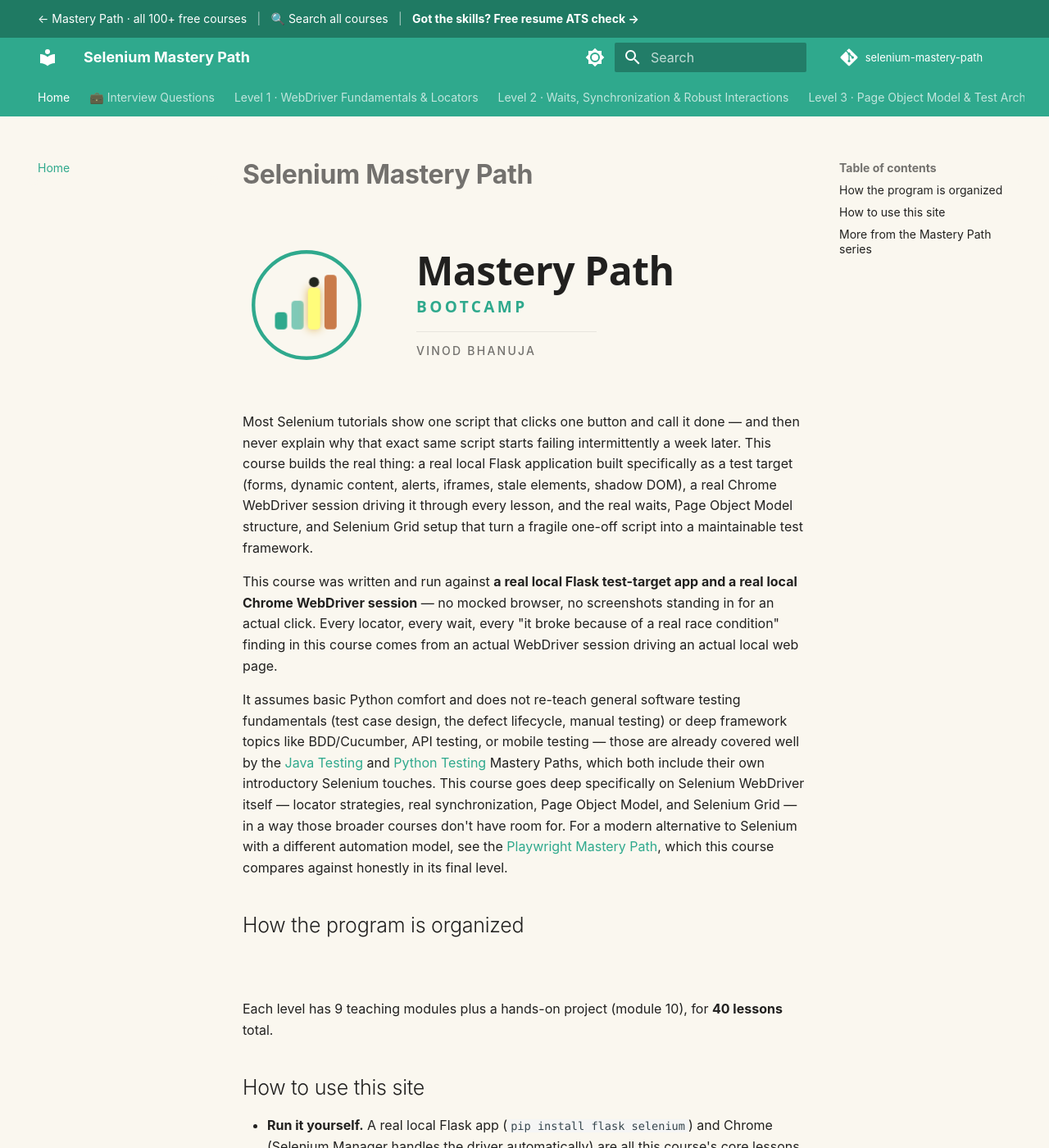
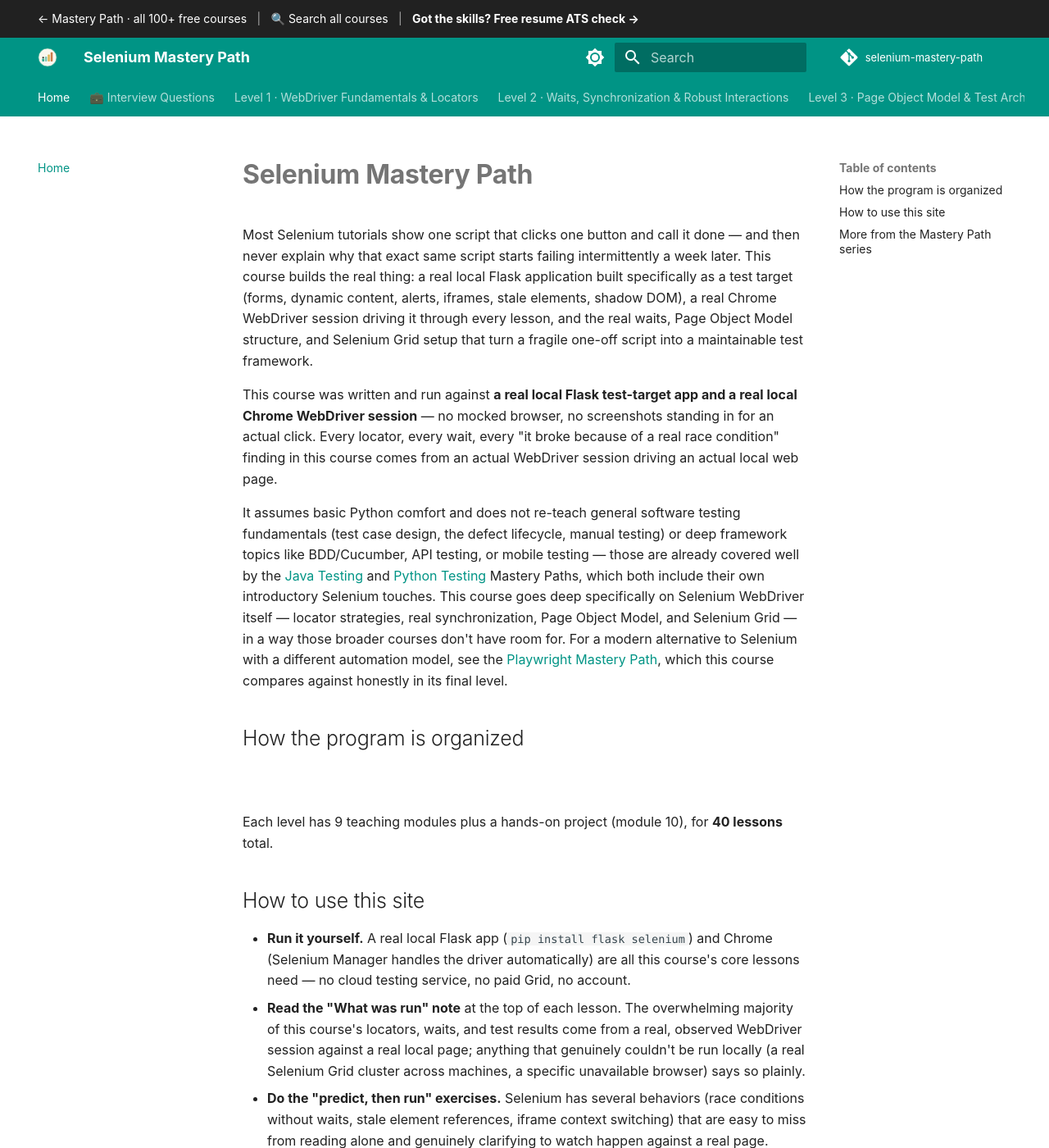
Before and after one commit to SIGILIPELLI/selenium-mastery-path, an MkDocs documentation site: the page built from docs/index.md, in a window 1280 px wide and 1400 px high. Shown: the whole window at 82% size. Built offline with MkDocs 1.6.1 and Material for MkDocs 9.7.7, drawn with Linux system fonts in a browser that asks for light colours; comment, search, counter and statistics services are not loaded.

Commit message:
New look: the Mastery Path homepage's colours, font and header (shared course.css)
- loads Plus Jakarta Sans and learnmasterypath.com/assets/course.css from the shared template
- removes the old beige/mint palette block and the Bootcamp lockup (a course hero replaces it)
- brand logo with circle, theme colour variables instead of hard-coded teal, 404 course count

Co-Authored-By: Claude Opus 5.5 <noreply@anthropic.com>

```diff
--- a/docs/index.md
+++ b/docs/index.md
@@ -4,26 +4,6 @@ description: "Free Selenium WebDriver course: 40 lessons on locators, waits, Pag
 ---
 
 # Selenium Mastery Path
-
-<div class="mp-hero-lockup">
-  <div class="mp-hero-globe">
-    <svg viewBox="0 0 160 160" class="mp-globe-svg mp-mark">
-      <circle cx="80" cy="80" r="74" fill="var(--md-default-bg-color, #FAF7EF)" stroke="#2FA98D" stroke-width="5"/>
-      <rect class="mp-bar mp-bar-1" x="36" y="90" width="17" height="24" rx="5" fill="#2FA98D"/>
-      <rect class="mp-bar mp-bar-2" x="59" y="74" width="17" height="40" rx="5" fill="#7FC9B7"/>
-      <rect class="mp-bar mp-bar-3" x="82" y="56" width="17" height="58" rx="5" fill="#E0B457"/>
-      <rect class="mp-bar mp-bar-4" x="105" y="38" width="17" height="76" rx="5" fill="#C97B4A"/>
-      <circle class="mp-dot" cx="44.5" cy="82" r="7" fill="#22261f"/>
-    </svg>
-  </div>
-  <div class="mp-hero-divider"></div>
-  <div class="mp-hero-text">
-    <div class="mp-hero-title">Mastery Path</div>
-    <div class="mp-hero-sub">BOOTCAMP</div>
-    <div class="mp-hero-rule"></div>
-    <div class="mp-hero-byline">VINOD BHANUJA</div>
-  </div>
-</div>
 
 Most Selenium tutorials show one script that clicks one button and call it done — and then never explain why
 that exact same script starts failing intermittently a week later. This course builds the real thing: a real
--- a/docs/overrides/404.html
+++ b/docs/overrides/404.html
@@ -6,7 +6,7 @@
   <p>That link is broken, or the page moved. Try one of these instead:</p>
   <p class="mp-404-actions">
     <a href="{{ config.site_url }}" class="md-button md-button--primary">← Back to {{ config.site_name }}</a>
-    <a href="https://learnmasterypath.com/" class="md-button">Search all 98 courses</a>
+    <a href="https://learnmasterypath.com/" class="md-button">Browse all 100+ free courses</a>
   </p>
 </div>
 <style>
--- a/docs/overrides/main.html
+++ b/docs/overrides/main.html
@@ -107,7 +107,6 @@
   }
   </script>
   <style>
-    .md-banner { background-color: #1f7a63; color: #fff; font-size: 0.72rem; }
     .md-banner a:hover { text-decoration: underline !important; }
     .mp-sitelinks a { color: var(--md-typeset-a-color); }
     .mp-related { margin-top: 2.4rem; padding-top: 1rem; border-top: 1px solid var(--md-default-fg-color--lightest); font-size: .78rem; }
@@ -117,6 +116,9 @@
   </style>
   <script type="application/json" id="mp-course-meta">{{ {"id": config.site_url.rstrip('/').split('/')[-1], "name": config.site_name, "url": config.site_url, "repo": config.repo_url or "", "src": (page.file.src_uri if page and page.file else ""), "home": (page.is_homepage if page else false)} | tojson }}</script>
   <link rel="stylesheet" href="https://learnmasterypath.com/assets/learn.css">
+  <link rel="preconnect" href="https://fonts.gstatic.com" crossorigin>
+  <link rel="stylesheet" href="https://fonts.googleapis.com/css2?family=Plus+Jakarta+Sans:wght@400;500;600;700;800&display=swap">
+  <link rel="stylesheet" href="https://learnmasterypath.com/assets/course.css?v=1">
   <script src="https://learnmasterypath.com/assets/learn.js" defer></script>
   <script src="https://learnmasterypath.com/assets/signup.js" defer></script>
 {% endblock %}
--- /dev/null
+++ b/docs/overrides/partials/logo.html
@@ -0,0 +1,8 @@
+<svg class="mp-mark" viewBox="0 0 160 160" role="img" aria-label="Mastery Path logo">
+  <circle cx="80" cy="80" r="74" fill="#FAF7EF" stroke="#2FA98D" stroke-width="5"/>
+  <rect x="36" y="90" width="17" height="24" rx="5" fill="#2FA98D"/>
+  <rect x="59" y="74" width="17" height="40" rx="5" fill="#7FC9B7"/>
+  <rect x="82" y="56" width="17" height="58" rx="5" fill="#E0B457"/>
+  <rect x="105" y="38" width="17" height="76" rx="5" fill="#C97B4A"/>
+  <circle cx="44.5" cy="82" r="7" fill="#22261f"/>
+</svg>
--- a/docs/stylesheets/extra.css
+++ b/docs/stylesheets/extra.css
@@ -150,46 +150,6 @@
 }
 .mastery-tracks .mastery-grid { grid-template-columns: repeat(auto-fill, minmax(140px, 1fr)); }
 
-/* --- Mastery Path brand palette (replaces Material's stock indigo) ---
-   Material re-declares --md-* custom properties on <body> itself, scoped
-   by [data-md-color-primary="..."] / [data-md-color-scheme="..."]. Those
-   attribute selectors sit on body, so they win over a plain :root rule
-   for everything inside body (the header included) regardless of cascade
-   order. Overriding on body directly, with !important, is the reliable
-   fix — not a specificity hack, just matching where Material itself
-   re-declares these. */
-body {
-  --md-primary-fg-color: #2FA98D !important;
-  --md-primary-fg-color--light: #7FC9B7 !important;
-  --md-primary-fg-color--dark: #1f7a63 !important;
-  --md-primary-bg-color: #ffffff !important;
-  --md-primary-bg-color--light: rgba(255, 255, 255, 0.72) !important;
-  --md-accent-fg-color: #1f7a63 !important;
-  --md-accent-fg-color--transparent: rgba(47, 169, 141, 0.1) !important;
-  --md-accent-bg-color: #ffffff !important;
-  --md-accent-bg-color--light: rgba(255, 255, 255, 0.72) !important;
-  --md-default-bg-color: #FAF7EF !important;
-  --md-mp-gold: #E0B457;
-  --md-mp-copper: #C97B4A;
-}
-body[data-md-color-scheme="slate"] {
-  --md-primary-fg-color: #1c2017 !important;
-  --md-primary-fg-color--light: #4fd6b3 !important;
-  --md-primary-fg-color--dark: #0f120c !important;
-  --md-accent-fg-color: #4fd6b3 !important;
-  --md-accent-fg-color--transparent: rgba(79, 214, 179, 0.14) !important;
-  --md-default-bg-color: #14170f !important;
-  --md-default-fg-color: #eef0e8 !important;
-  --md-default-fg-color--light: #b7bfaeeb !important;
-  --md-default-fg-color--lighter: #b7bfae73 !important;
-  --md-default-fg-color--lightest: #b7bfae2b !important;
-  --md-typeset-color: #eef0e8 !important;
-  --md-code-bg-color: #1c2017 !important;
-  --md-code-fg-color: #d7dccf !important;
-  --md-mp-gold: #f0c877;
-  --md-mp-copper: #e2996a;
-}
-/* --- end Mastery Path brand palette --- */
 
 /* Material's un-typed <details> falls back to a fixed Material-blue
    admonition look (icon + tint) that ignores theme variables entirely —
--- a/docs/stylesheets/final-quiz.css
+++ b/docs/stylesheets/final-quiz.css
@@ -21,10 +21,10 @@
   transition: background-color .15s ease;
 }
 .mp-quiz-option:hover { background: color-mix(in srgb, var(--md-accent-fg-color) 6%, transparent); }
-.mp-quiz-option input { margin-top: 3px; accent-color: var(--md-accent-fg-color, #2FA98D); flex: none; }
+.mp-quiz-option input { margin-top: 3px; accent-color: var(--md-accent-fg-color, var(--md-primary-fg-color)); flex: none; }
 .mp-quiz-option span { font-size: 0.92rem; }
 .mp-quiz-option.is-correct {
-  background: color-mix(in srgb, #2FA98D 14%, transparent);
+  background: color-mix(in srgb, var(--md-primary-fg-color) 14%, transparent);
   font-weight: 600;
 }
 .mp-quiz-option.is-wrong {
@@ -50,7 +50,7 @@
   padding: 12px;
   border: none;
   border-radius: 10px;
-  background: var(--md-accent-fg-color, #2FA98D);
+  background: var(--md-accent-fg-color, var(--md-primary-fg-color));
   color: #fff;
   font-weight: 700;
   font-size: 0.95rem;
@@ -69,8 +69,8 @@
   margin-bottom: 1.2rem;
 }
 .mp-quiz-summary.is-pass {
-  border-color: #2FA98D;
-  background: color-mix(in srgb, #2FA98D 10%, var(--md-default-bg-color));
+  border-color: var(--md-primary-fg-color);
+  background: color-mix(in srgb, var(--md-primary-fg-color) 10%, var(--md-default-bg-color));
 }
 .mp-quiz-summary.is-fail {
   border-color: #c0392b;
--- a/docs/stylesheets/progress-tracker.css
+++ b/docs/stylesheets/progress-tracker.css
@@ -78,12 +78,12 @@
   transition: background-color 0.3s ease, border-color 0.3s ease, color 0.3s ease;
 }
 .mp-mark-done:has(input:checked) {
-  background: color-mix(in srgb, var(--md-accent-fg-color, #2FA98D) 10%, transparent);
-  border-color: color-mix(in srgb, var(--md-accent-fg-color, #2FA98D) 35%, transparent);
+  background: color-mix(in srgb, var(--md-accent-fg-color, var(--md-primary-fg-color)) 10%, transparent);
+  border-color: color-mix(in srgb, var(--md-accent-fg-color, var(--md-primary-fg-color)) 35%, transparent);
   color: var(--md-default-fg-color);
 }
 .mp-mark-done input {
-  accent-color: var(--md-accent-fg-color, #2FA98D);
+  accent-color: var(--md-accent-fg-color, var(--md-primary-fg-color));
   cursor: pointer;
 }
 
@@ -103,7 +103,7 @@
 .mp-progress-fill {
   height: 100%;
   width: 0%;
-  background: var(--md-accent-fg-color, #2FA98D);
+  background: var(--md-accent-fg-color, var(--md-primary-fg-color));
   transition: width .25s ease;
 }
 .mp-progress-label {
@@ -173,7 +173,7 @@
   color: #fff;
   background: var(--mp-check-bg, transparent);
 }
-.mp-topic-tile.is-done .mp-topic-check { background: var(--md-accent-fg-color, #2FA98D); }
+.mp-topic-tile.is-done .mp-topic-check { background: var(--md-accent-fg-color, var(--md-primary-fg-color)); }
 
 /* ---------- Level tiles (homepage "How the program is organized") ---------- */
 .mp-level-grid {
@@ -213,7 +213,7 @@
 .mp-level-fill {
   display: block;
   height: 100%;
-  background: var(--md-accent-fg-color, #2FA98D);
+  background: var(--md-accent-fg-color, var(--md-primary-fg-color));
 }
 .mp-level-status { font-size: 0.74rem; font-weight: 600; color: var(--md-accent-fg-color); }
 
@@ -245,7 +245,7 @@
   padding: 10px 18px;
   border: none;
   border-radius: 999px;
-  background: var(--md-accent-fg-color, #2FA98D);
+  background: var(--md-accent-fg-color, var(--md-primary-fg-color));
   color: #fff;
   font-weight: 700;
   font-size: 0.85rem;
@@ -296,7 +296,7 @@
 }
 .mp-modal-generate {
   border-color: var(--md-accent-fg-color);
-  background: var(--md-accent-fg-color, #2FA98D);
+  background: var(--md-accent-fg-color, var(--md-primary-fg-color));
   color: #fff;
 }
 .mp-modal-close {
```
